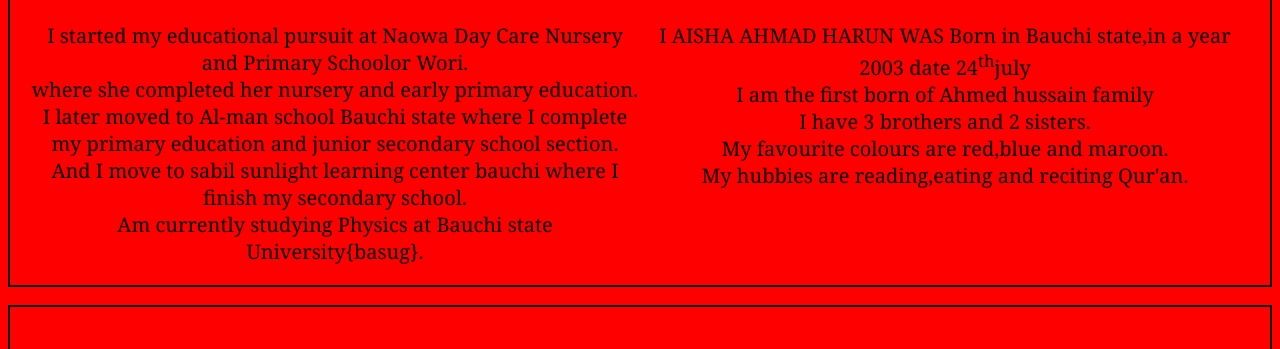
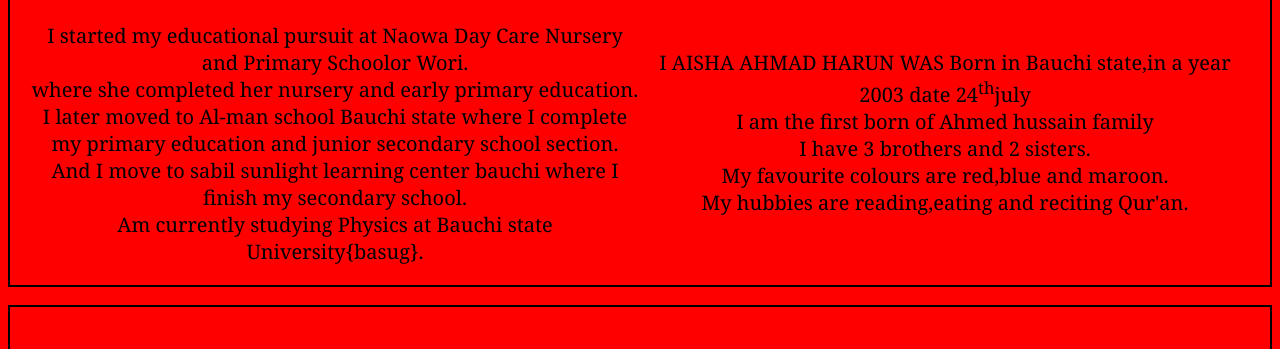
Before and after one commit to Aisha054/My.Portfolio, a plain HTML site: page index.html in a window 1280 px wide. Shown: the part 422-771 px from the top of the page. Drawn offline with Linux system fonts and the light colour scheme.

Commit message:
Update index.html

```diff
--- a/index.html
+++ b/index.html
@@ -59,7 +59,7 @@
             Am currently studying Physics at Bauchi state University{basug}.<br>
         </div>
         <div id="lo">
-            <h2>Personal:</h2>
+            <h2>Personal:</h2><br>
              I AISHA AHMAD HARUN WAS Born in Bauchi state,in a year 2003 date 24<sup>th</sup>july<br>
              I am the first born of Ahmed hussain family <br>I have 3 brothers and 2 sisters.<br>
              My favourite colours are red,blue and maroon.<br>
```
